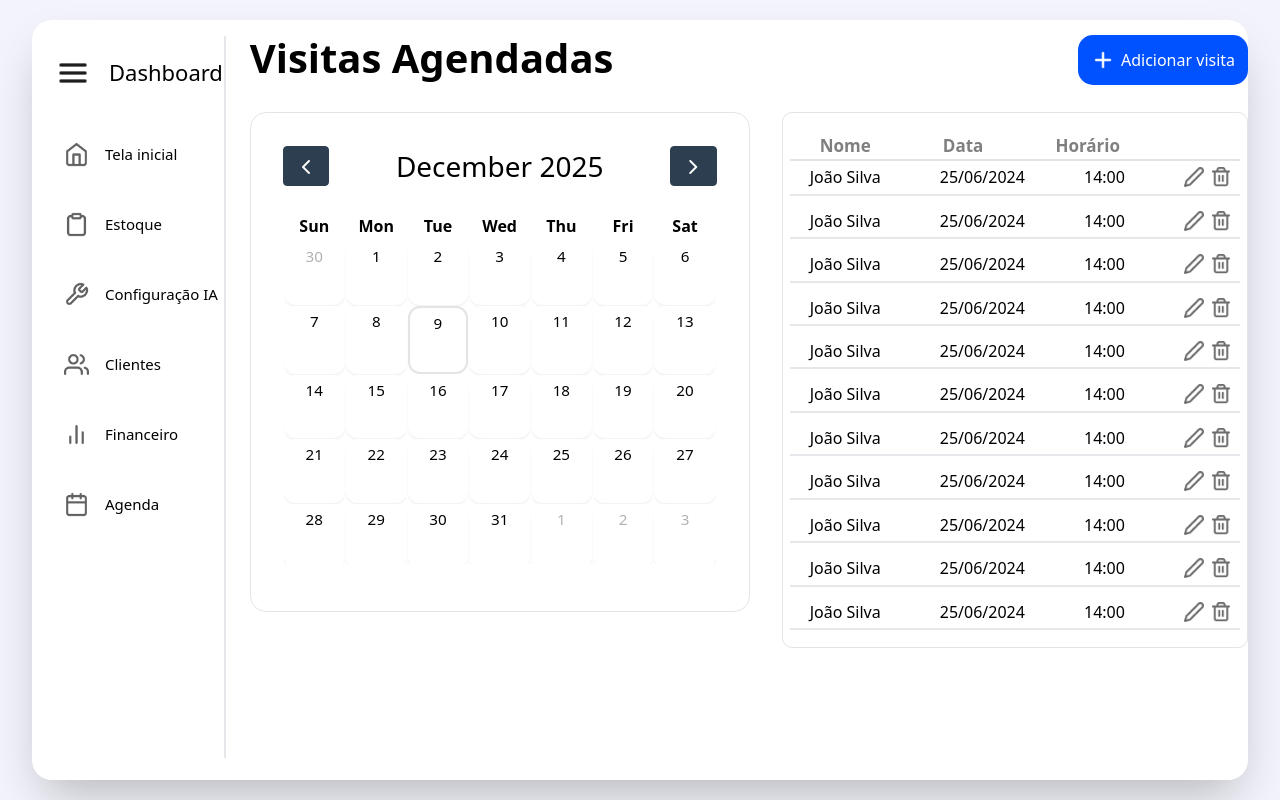
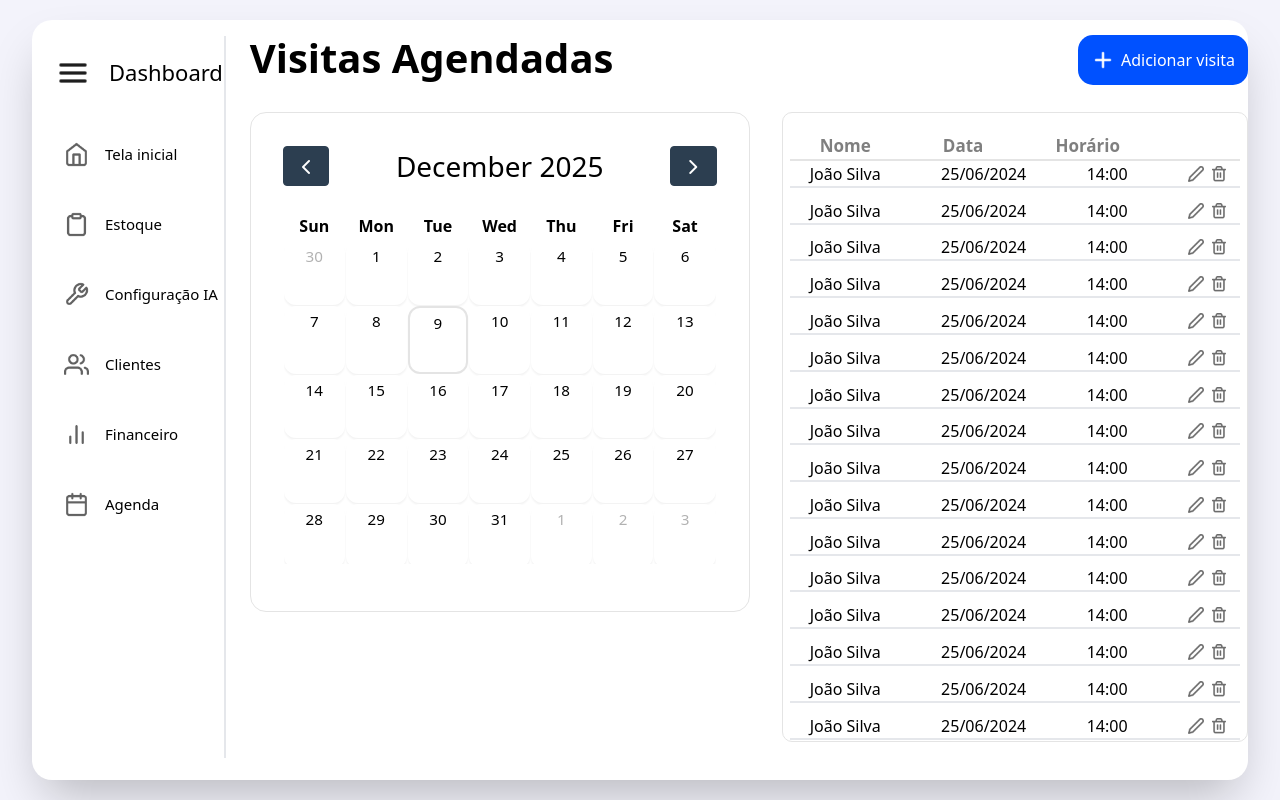
Before and after one commit to Jparlim/WhatsIA-Front, a React (Vite) app in the folder front/: page /home in a window 1280 px wide. Built offline with nearby package versions, Linux system fonts and the light colour scheme.

Commit message:
Created a function to delete visits.

```diff
--- a/front/src/pages/home/index.tsx
+++ b/front/src/pages/home/index.tsx
@@ -10,6 +10,7 @@ import { Calendar } from "../../fullCalendar"
 import plus from "../../../Images/Plus.png"
 import pen from "../../../Images/Icon.png"
 import trash from "../../../Images/Icon (1).png"
+import axios from "axios"
 
 const listTest = [
     {
@@ -67,8 +68,43 @@ const listTest = [
         date: "25/06/2024",
         time: "14:00"
     },
+    {
+        name: "João Silva",
+        date: "25/06/2024",
+        time: "14:00"
+    },
+    {
+        name: "João Silva",
+        date: "25/06/2024",
+        time: "14:00"
+    },
+    {
+        name: "João Silva",
+        date: "25/06/2024",
+        time: "14:00"
+    },
+    {
+        name: "João Silva",
+        date: "25/06/2024",
+        time: "14:00"
+    },
+    {
+        name: "João Silva",
+        date: "25/06/2024",
+        time: "14:00"
+    },
 
 ]
+
+const handleDelete = async (index:number) => {
+    try {
+        await axios.delete(`http://localhost:3000/visits/delete/${index}`)
+        return alert("Visita deletada com sucesso!")
+    } catch (error) {
+        console.log(error)
+        return alert("Erro ao deletar visita.")
+    }
+}
 
 export function Home() {
 
@@ -177,10 +213,10 @@ export function Home() {
                         </button>
                     </div>
 
-                    <div className="flex gap-8 w-full h-[85%] mt-6">
+                    <div className="flex gap-8 w-full h-[85%] mt-6 pb-4">
                         <Calendar />
 
-                        <div className="border-bordas border-[1px] w-[48%] h-[83%] rounded-[10px]">
+                        <div className="border-bordas border-[1px] w-[48%] h-full rounded-[10px] flex flex-col">
                             <div className="flex flex-col w-full">
                                 <div className="flex gap-4 justify-between pl-[30px] pr-[120px] pt-[20px] border-b-2 border-bordas w-[97%] m-auto">
                                     <p className="text-[17px] text-black/50 font-sans font-semibold">Nome</p>
@@ -188,17 +224,17 @@ export function Home() {
                                     <p className="text-[17px] text-black/50 font-sans font-semibold">Horário</p>
                                 </div>
                             </div>
-                            <ul className={`flex flex-col list-none gap-2 h-[470px] overflow-y-auto`}>
+                            <ul className={`flex flex-col flex-1 list-none gap-2 overflow-y-auto`}>
                                 {/* Here will be the list of scheduled visits */}
 
-                                {listTest.map((item) => (
-                                    <li className="flex list-none gap-2 justify-between items-center border-b-[2px] w-[97%] h-[35px] pl-[20px] pr-[20px] m-auto">
+                                {listTest.map((item, index, arrayOrigin) => (
+                                    <li className="flex list-none gap-2 justify-between items-center border-b-[2px] w-[97%] max-h-max pl-[20px] pr-[20px] m-auto">
                                         <p>{item.name}</p>
                                         <p>{item.date}</p>
                                         <p>{item.time}</p>
-                                        <div className="flex gap-2 size-5 mr-4">
-                                            <img src={pen} className="hover:cursor-pointer" alt="" />
-                                            <img src={trash} className="hover:cursor-pointer" alt="" />
+                                        <div className="flex gap-2 size-4 mr-4">
+                                            <img src={pen} className="hover:cursor-pointer" onClick={() => handleDelete(index)} />
+                                            <img src={trash} className="hover:cursor-pointer"  />
                                         </div>
                                     </li>
                                 ))}
```
